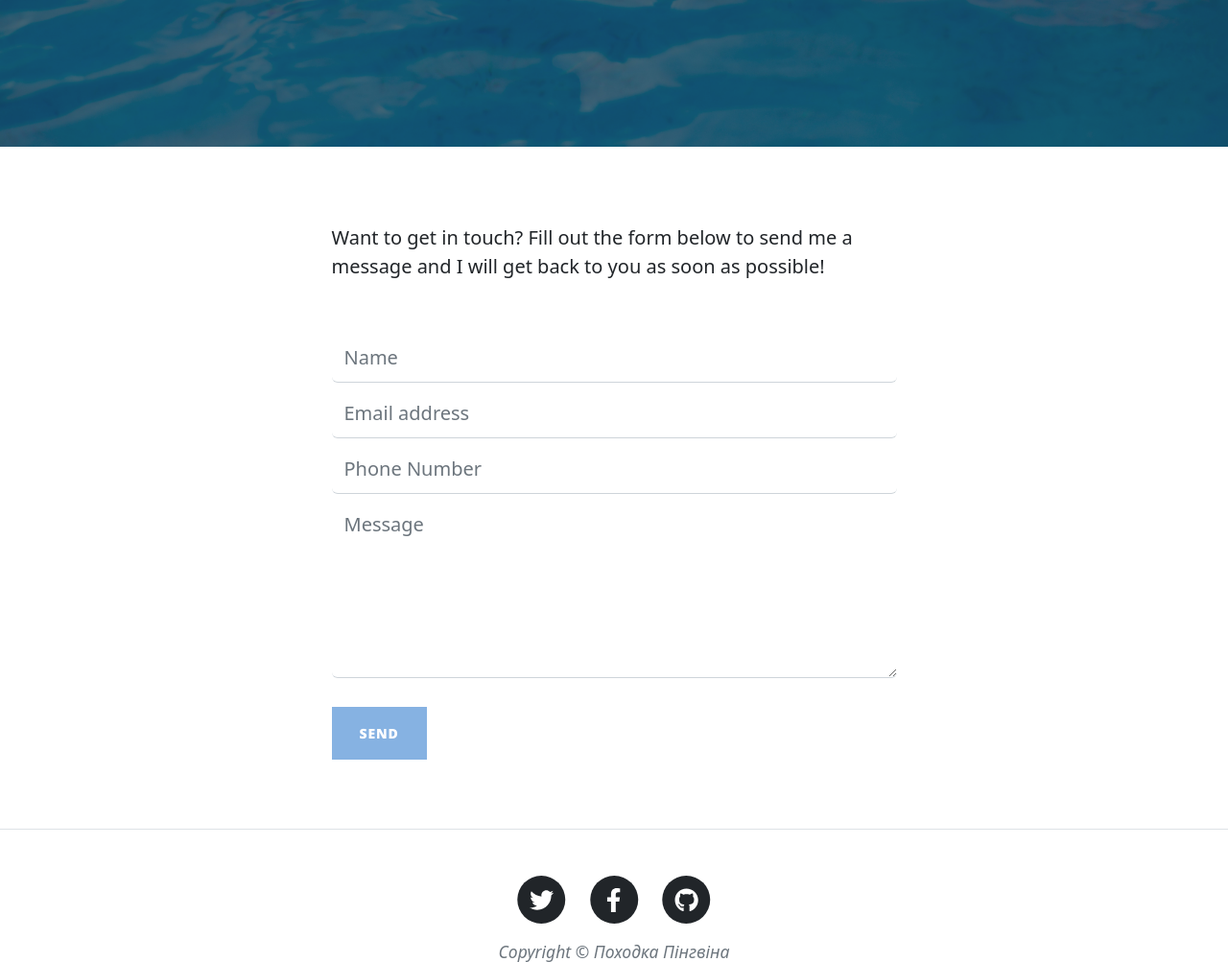
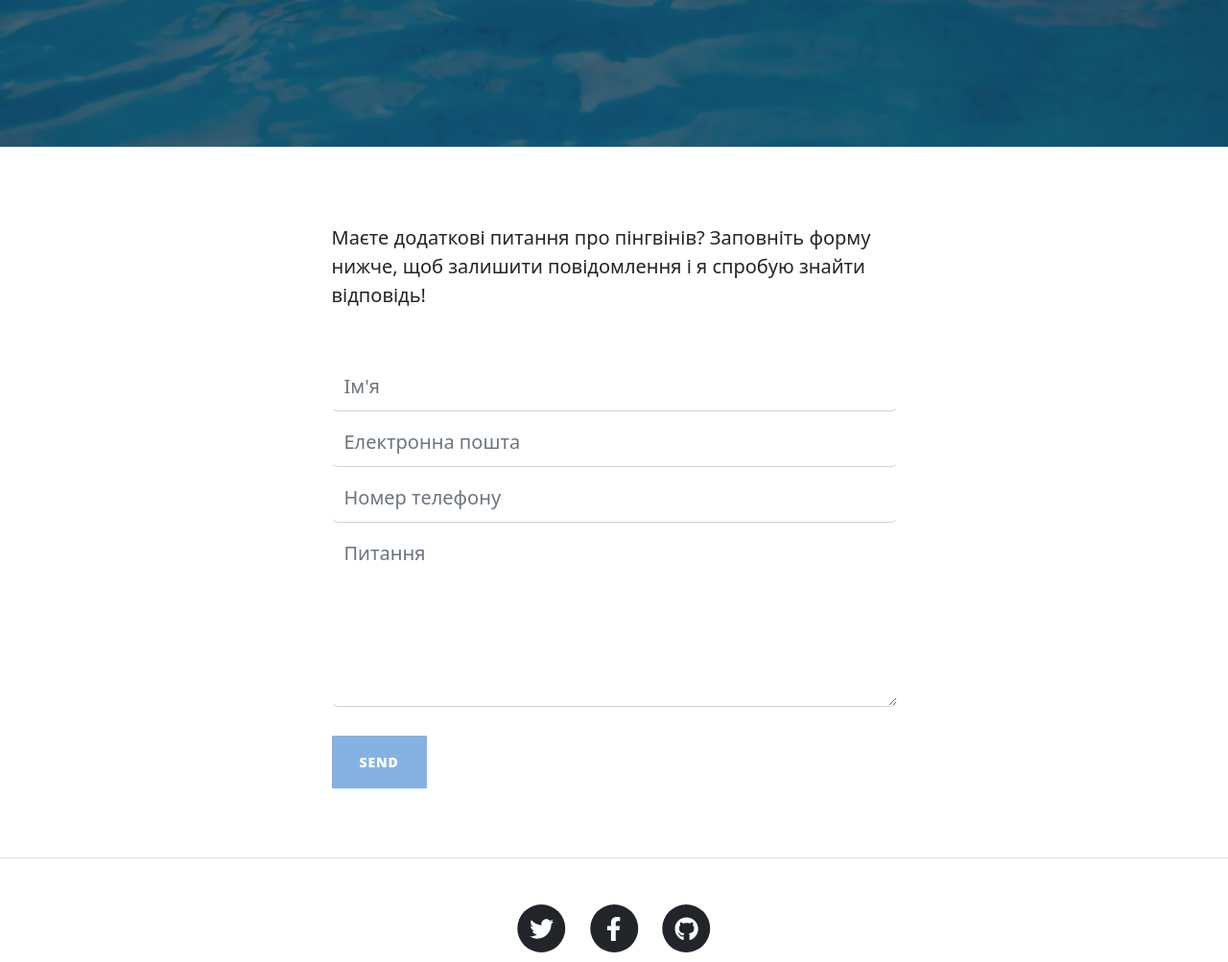
Before and after one commit to sofijasljusar/django-blog, a Django app: page /contact/ in a window 1280 px wide. Shown: the part 647-1650 px from the top of the page at 96% size. Run offline with Django 5.2, Linux system fonts and the light colour scheme; some libraries are stand-ins or nearby versions.

Commit message:
Make some changes

```diff
--- a/mysite/blog/views.py
+++ b/mysite/blog/views.py
@@ -37,7 +37,7 @@ class PostDetail(generic.TemplateView):
         else:
             context["post"] = {"title": "Not Found", "content": "This post does not exist."}
 
-        return context  #???
+        return context  # ???
 
 
 class AboutView(generic.TemplateView):
--- a/mysite/templates/contact.html
+++ b/mysite/templates/contact.html
@@ -19,36 +19,29 @@
     <div class="container px-4 px-lg-5">
         <div class="row gx-4 gx-lg-5 justify-content-center">
             <div class="col-md-10 col-lg-8 col-xl-7">
-                <p>Want to get in touch? Fill out the form below to send me a message and I will get back to you as soon as possible!</p>
+                <p>Маєте додаткові питання про пінгвінів? Заповніть форму нижче, щоб залишити повідомлення і я спробую знайти відповідь!</p>
                 <div class="my-5">
-                    <!-- * * * * * * * * * * * * * * *-->
-                    <!-- * * SB Forms Contact Form * *-->
-                    <!-- * * * * * * * * * * * * * * *-->
-                    <!-- This form is pre-integrated with SB Forms.-->
-                    <!-- To make this form functional, sign up at-->
-                    <!-- https://startbootstrap.com/solution/contact-forms-->
-                    <!-- to get an API token!-->
                     <form id="contactForm" data-sb-form-api-token="API_TOKEN">
                         <div class="form-floating">
-                            <input class="form-control" id="name" type="text" placeholder="Enter your name..." data-sb-validations="required" />
-                            <label for="name">Name</label>
+                            <input class="form-control" id="name" type="text" placeholder="Введіть ваше ім'я..." data-sb-validations="required" />
+                            <label for="name">Ім'я</label>
                             <div class="invalid-feedback" data-sb-feedback="name:required">A name is required.</div>
                         </div>
                         <div class="form-floating">
-                            <input class="form-control" id="email" type="email" placeholder="Enter your email..." data-sb-validations="required,email" />
-                            <label for="email">Email address</label>
+                            <input class="form-control" id="email" type="email" placeholder="Введіть електронну пошту..." data-sb-validations="required,email" />
+                            <label for="email">Електронна пошта</label>
                             <div class="invalid-feedback" data-sb-feedback="email:required">An email is required.</div>
                             <div class="invalid-feedback" data-sb-feedback="email:email">Email is not valid.</div>
                         </div>
                         <div class="form-floating">
-                            <input class="form-control" id="phone" type="tel" placeholder="Enter your phone number..." data-sb-validations="required" />
-                            <label for="phone">Phone Number</label>
+                            <input class="form-control" id="phone" type="tel" placeholder="Введіть ваш номер телефону..." data-sb-validations="required" />
+                            <label for="phone">Номер телефону</label>
                             <div class="invalid-feedback" data-sb-feedback="phone:required">A phone number is required.</div>
                         </div>
                         <div class="form-floating">
-                            <textarea class="form-control" id="message" placeholder="Enter your message here..." style="height: 12rem" data-sb-validations="required"></textarea>
-                            <label for="message">Message</label>
-                            <div class="invalid-feedback" data-sb-feedback="message:required">A message is required.</div>
+                            <textarea class="form-control" id="message" placeholder="Введіть ваше питання тут..." style="height: 12rem" data-sb-validations="required"></textarea>
+                            <label for="message">Питання</label>
+                            <div class="invalid-feedback" data-sb-feedback="message:required">Це поле обов'язкове.</div>
                         </div>
                         <br />
                         <!-- Submit success message-->
```
Also changed, not shown: mysite/templates/about.html (+6 -3 lines), mysite/static/mysite/images/penguin-header.jpg (deleted), mysite/static/mysite/images/penguin-question.jpg (deleted).
